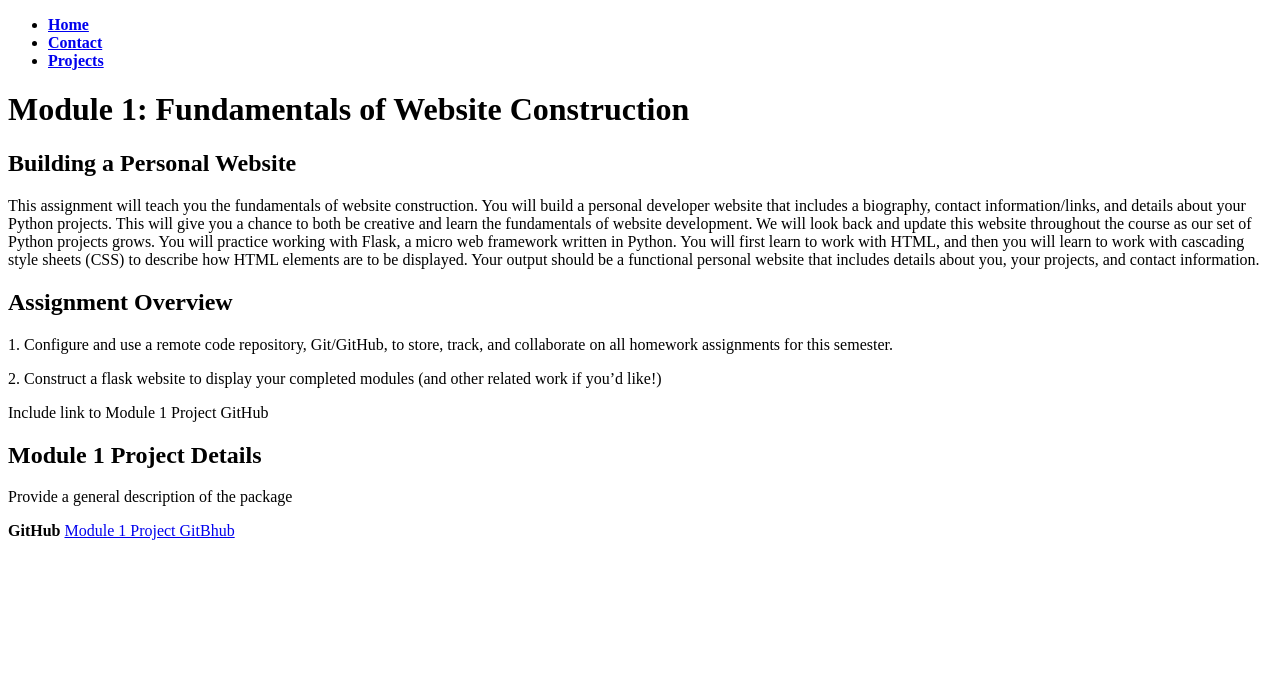
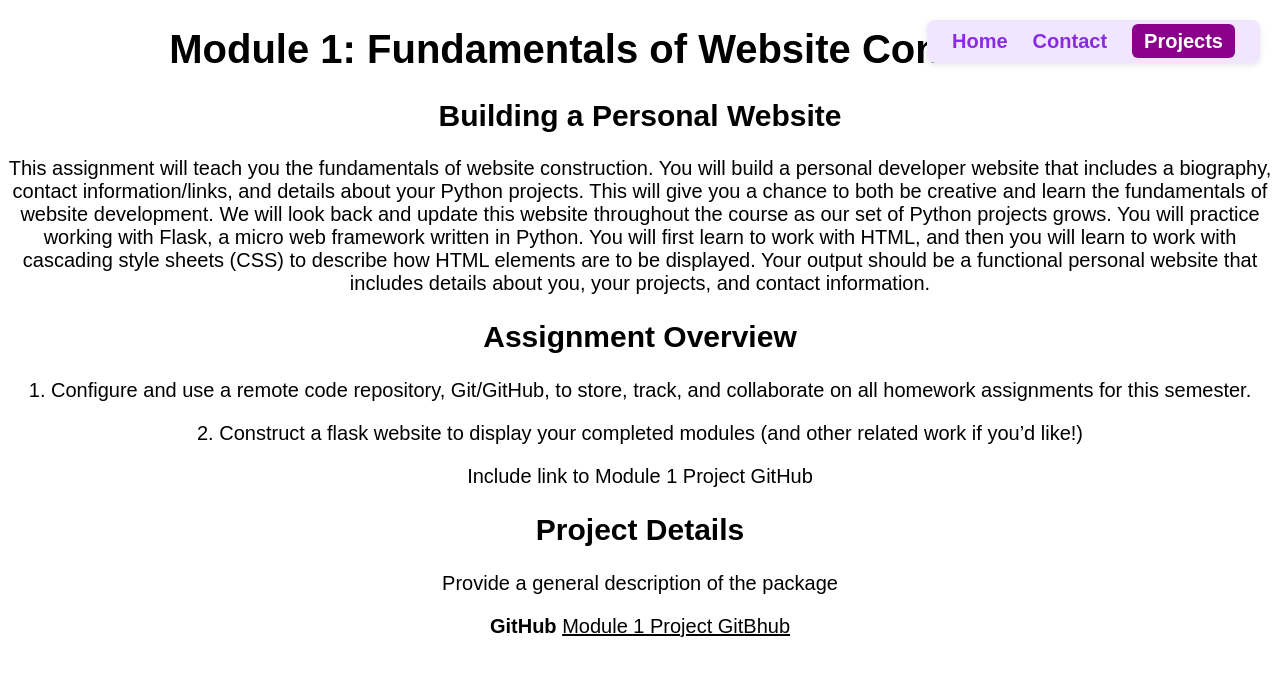
Before and after one commit to tcapillo28/jhu_software_concepts, a Flask app: page /projects in a window 1280 px wide. Shown: the top 676 px of the page. Run offline with Flask 3, Linux system fonts and the light colour scheme.

Commit message:
Modified the nav bar for the Projects and Contact tabs to show when they were clicked

```diff
--- a/module_1/templates/contact.html
+++ b/module_1/templates/contact.html
@@ -3,6 +3,8 @@
 <head>
     <meta charset="UTF-8">
     <title>Tonya Capillo's Contact</title>
+    <link rel="stylesheet" href="{{ url_for('static',
+        filename='css/home.css') }}">
 </head>
 
 <body>
@@ -12,7 +14,7 @@
     <strong><nav>
         <ul class="menu">
             <li><a href="{{ url_for('home') }}"> Home</a></li>
-            <li><a href="{{ url_for('contact') }}"> Contact</a></li>
+            <li><a href="{{ url_for('contact') }}" class="active"> Contact</a></li>
             <li><a href="{{ url_for('projects') }}"> Projects</a></li>
         </ul>
     </nav></strong>
--- a/module_1/templates/projects.html
+++ b/module_1/templates/projects.html
@@ -3,6 +3,8 @@
 <head>
     <meta charset="UTF-8">
     <title>Tonya Capillo's Projects</title>
+    <link rel="stylesheet" href="{{ url_for('static',
+        filename='css/home.css') }}">
 </head>
 
 <body>
@@ -10,7 +12,7 @@
         <ul class="menu">
             <li><a href="{{ url_for('home') }}"> Home</a></li>
             <li><a href="{{ url_for('contact') }}"> Contact</a></li>
-            <li><a href="{{ url_for('projects') }}"> Projects</a></li>
+            <li><a href="{{ url_for('projects') }}" class="active"> Projects</a></li>
         </ul>
     </nav></strong>
 
@@ -29,7 +31,7 @@
       <p> 2. Construct a flask website to display your completed modules (and other related work if you’d like!)</p>
       <p> Include link to Module 1 Project GitHub</p>
 
-  <h2>Module 1 Project Details</h2>
+  <h2>Project Details</h2>
     <p> Provide a general description of the package</p>
 
     <p><strong>GitHub</strong>
```
